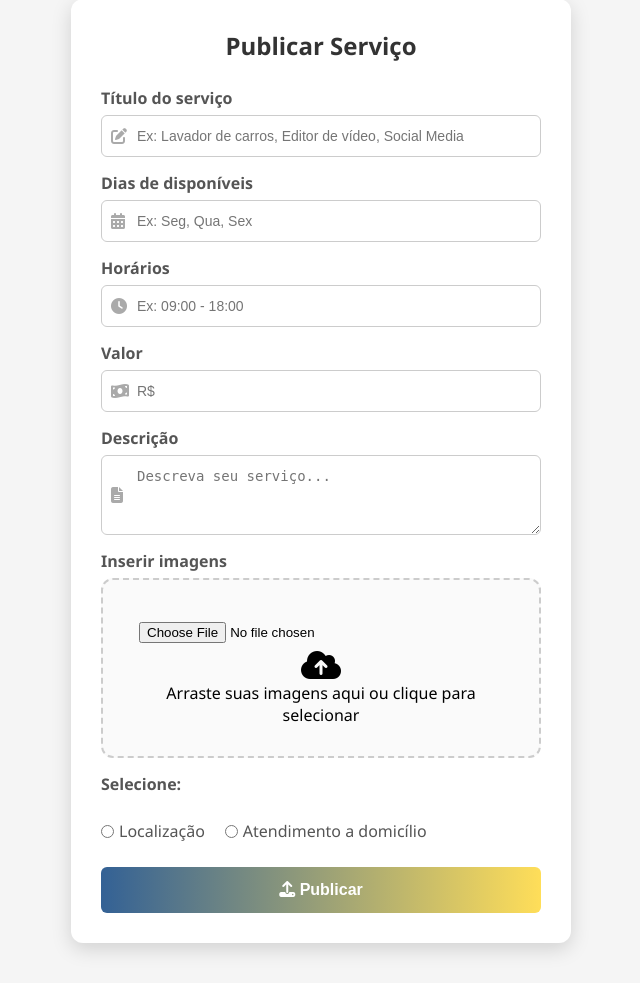
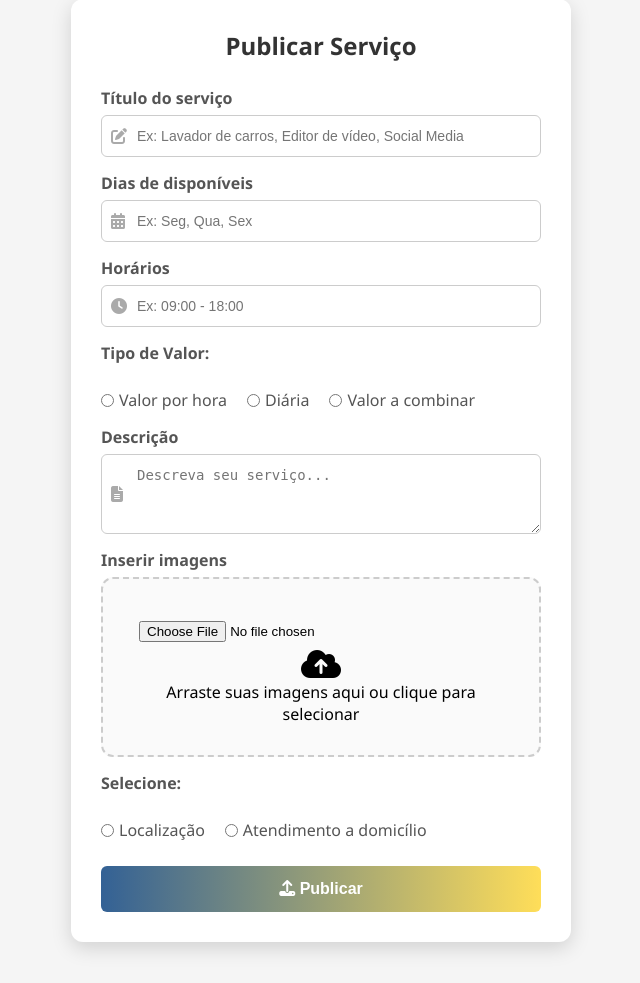
Before and after one commit to JPOI77/PLOY, a Flask app: page /publicar-servico in a window 1280 px wide. Shown: the part 41-1024 px from the top of the page, without its empty margins (319-959 px from the left). After the commit the page ends 993 px from the top, so only its background shows below. Run offline with Flask 3, Linux system fonts and the light colour scheme.

Commit message:
Inserção de tipos de valores no sistema de publicação de serviços

```diff
--- a/publicar_servico.py
+++ b/publicar_servico.py
@@ -48,26 +48,39 @@ def publicar_servico():
         titulo = request.form.get("titulo")
         dias = request.form.get("dias")
         horarios = request.form.get("horarios")
-        valor = request.form.get("valor")
+        tipoValor = request.form.get("tipagem")
+        valorHora = request.form.get("horaValue")
+        valorDia = request.form.get("diaValue")
         descricao = request.form.get("descricao")
         atendimento = request.form.get("atendimento")
         endereco = request.form.get("endereco")
+        valor = ""
 
         print(id_usuario)
-        if valor:
-            valor.replace(",", ".")
+        if valorHora:
+            valorHora.replace(",", ".")
+        elif valorDia:
+            valorDia.replace(",", ".")
 
-        # Define o valor da localização
+        # Define o valor da localização caso seja atendimento a domicílio
         if atendimento == "domicilio":
             localizacao = "Atendimento a domicílio"
         else:
             localizacao = endereco if endereco else "Não informado"
 
+        #Define valor com base no que foi selecionado pelo usuário
+        if tipoValor == "valorCombinar":
+            valor = "Valor a combinar!"
+        elif tipoValor == "valorHora":
+            valor = valorHora + "/h"
+        elif tipoValor == "valorDia":
+            valor = valorDia + "/d"
+
         # Processar a imagem
         imagem = request.files.get("imagens")
         nome_arquivo = None
 
-        if imagem and allowed_file(imagem.filename):
+        if imagem and allowed_file(imagem.filename, imagem.mimetype):
             filename = secure_filename(imagem.filename)
             caminho_imagem = os.path.join(app.config['UPLOAD_FOLDER'], filename)
             imagem.save(caminho_imagem)
--- a/templates/formulario_servicos.html
+++ b/templates/formulario_servicos.html
@@ -166,10 +166,21 @@
       <input type="text" name="horarios" placeholder="Ex: 09:00 - 18:00" required>
     </div>
 
-    <label>Valor </label>
-    <div class="input-wrapper">
-      <i class="fa-solid fa-money-bill-wave"></i>
-      <input type="number" step="0.01" name="valor" placeholder="R$" required>
+    <label>Tipo de Valor:</label>
+    <div class="radio-group">
+      <label><input type="radio" name="tipagem" value="valorHora" required> Valor por hora</label>
+      <label><input type="radio" name="tipagem" value="valorDia"> Diária</label>
+      <label><input type="radio" name="tipagem" value="valorCombinar"> Valor a combinar</label>
+    </div>
+
+    <div id="tipagemValorHora-field">
+      <label>Valor por hora:</label>
+      <input type="number" step = "0.01" name="horaValue" placeholder="Ex: 27.98">
+    </div>
+
+    <div id="tipagemValorDia-field">
+      <label>Valor por dia:</label>
+      <input type="number" step = "0.01" name="diaValue" placeholder="Ex: 9.99">
     </div>
 
     <label>Descrição </label>
@@ -217,5 +228,32 @@
   });
 </script>
 
+<script>
+  const radiosValores = document.querySelectorAll('input[name="tipagem"]');
+  const valorHoraField = document.getElementById('tipagemValorHora-field');
+  const valorDiaField = document.getElementById('tipagemValorDia-field');
+
+  valorHoraField.style.display = 'none';
+  valorDiaField.style.display = 'none';
+
+
+  radiosValores.forEach(radio => {
+    radio.addEventListener('change', () => {
+
+
+      if (radio.value === 'valorHora') {
+        valorHoraField.style.display = 'block';
+        valorDiaField.style.display = "none";
+      } else if (radio.value === 'valorDia') {
+        valorDiaField.style.display = 'block';
+        valorHoraField.style.display = "none";
+      } else if (radio.value === "valorCombinar"){
+        valorHoraField.style.display = 'none';
+        valorDiaField.style.display = 'none';
+      }
+    });
+  });
+</script>
+
 </body>
 </html>
```
Also changed, not shown: static/imagens/ChatGPT_Image_23_de_set._de_2025_10_58_58.png (deleted), static/imagens/diarista.png (deleted), static/imagens/unhas.png (deleted), 1 other file.
